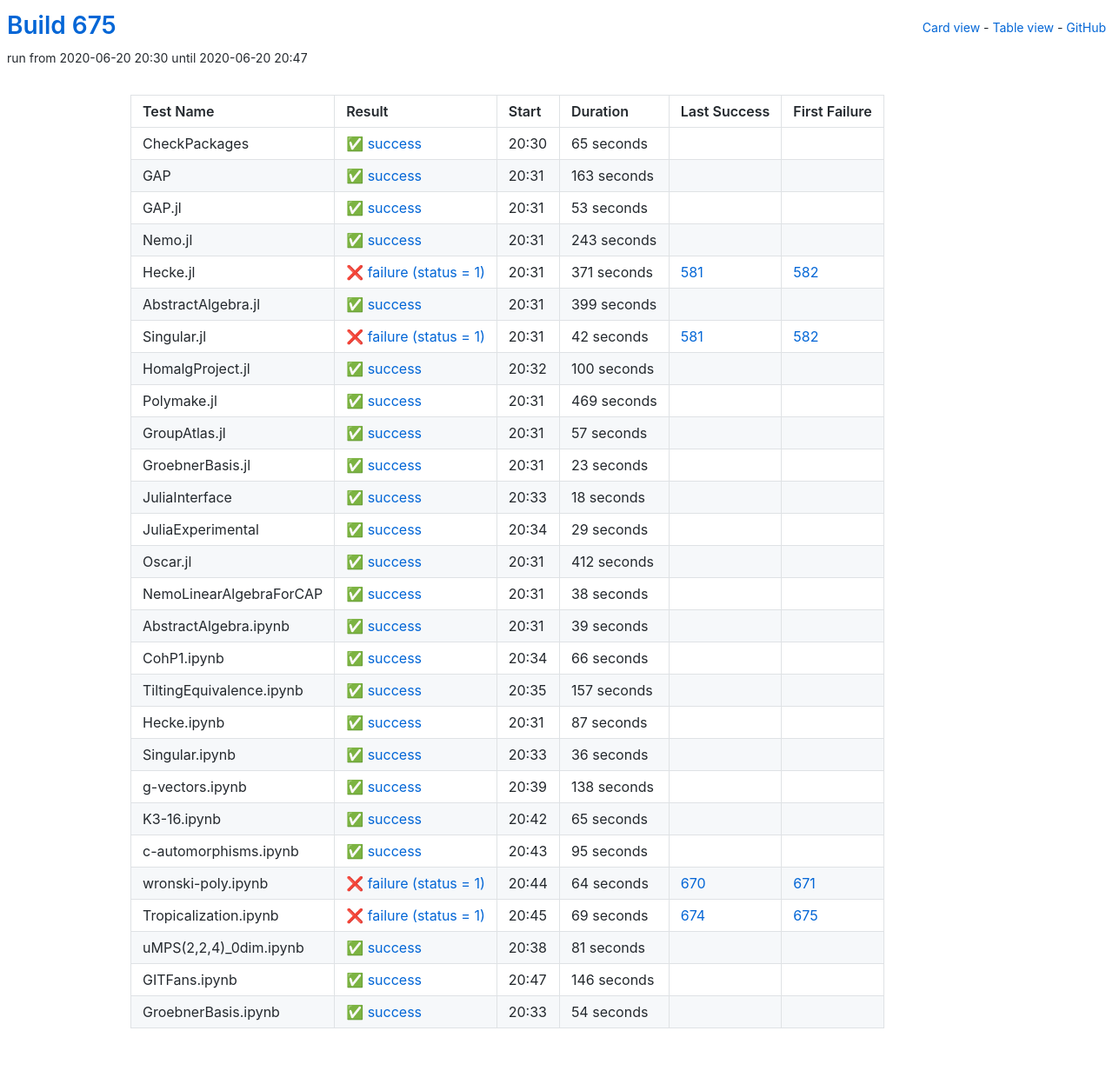
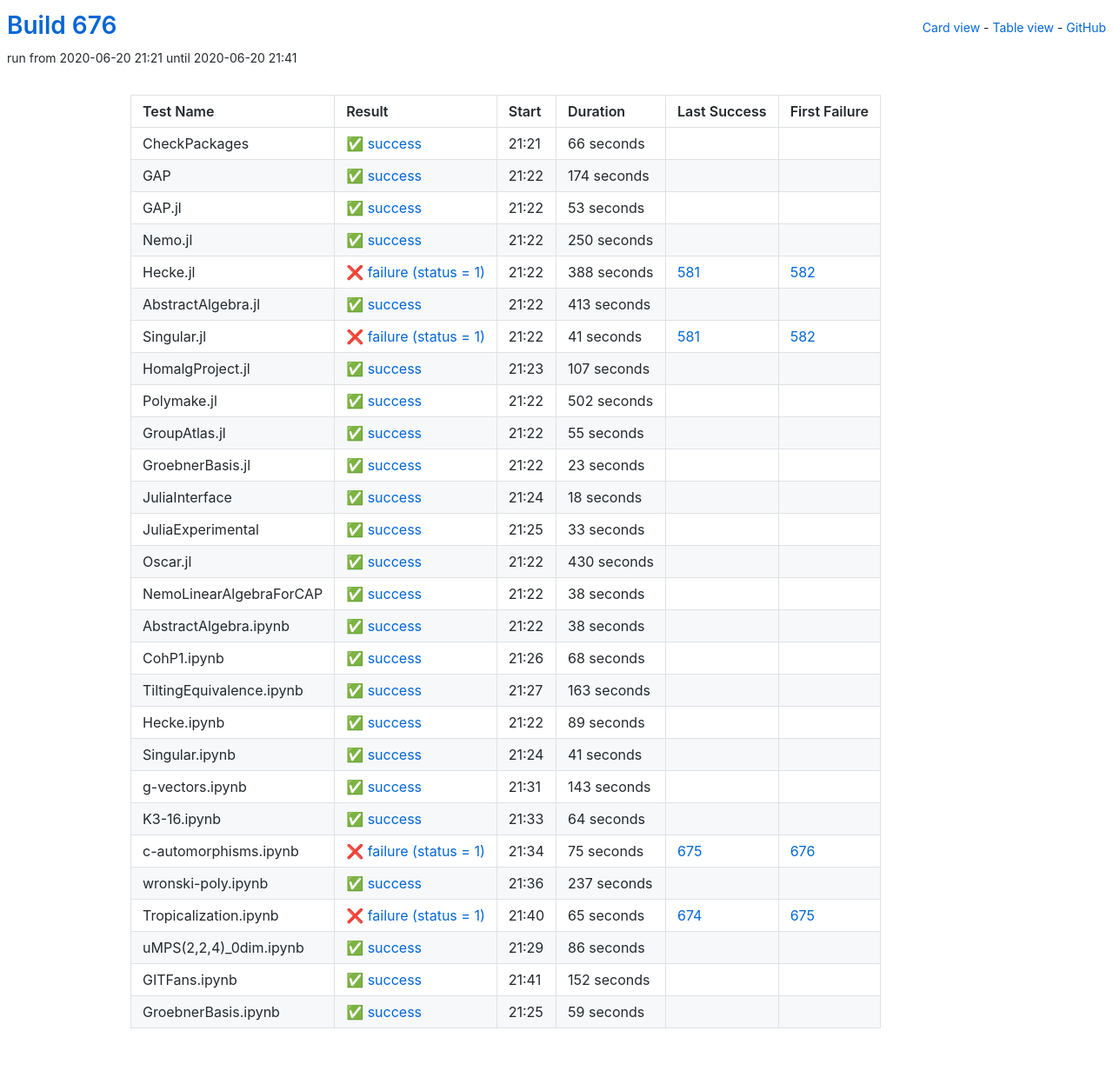
Before and after one commit to oscar-system/oscar-ci-status-1.4, a Jekyll site: the page built from table.html, in a window 1280 px wide. Shown: the whole page at 87% size. Built offline with Jekyll 4.4.1, drawn with Linux system fonts in a browser that asks for light colours.

Commit message:
Build #676

```diff
--- a/_data/ci.yml
+++ b/_data/ci.yml
@@ -1,6 +1,6 @@
 ---
-build: 675
-build_url: https://oscarci.mathematik.uni-kl.de/job/oscar-julia-1.4/675/
+build: 676
+build_url: https://oscarci.mathematik.uni-kl.de/job/oscar-julia-1.4/676/
 job: oscar-julia-1.4
 organization: oscar-system
 repo: oscar-ci-status-1.4
@@ -8,32 +8,32 @@ repourl: https://github.com/oscar-system/oscar-ci-status-1.4
 tests:
 - name: CheckPackages
   id: checkpackages
-  log: https://oscarci.mathematik.uni-kl.de/job/oscar-julia-1.4/675/artifact/logs/build-675/CheckPackages.log
-  start: 2020-06-20 20:30
+  log: https://oscarci.mathematik.uni-kl.de/job/oscar-julia-1.4/676/artifact/logs/build-676/CheckPackages.log
+  start: 2020-06-20 21:21
   success: true
   exitcode: 0
   status: success
-  duration: 65
+  duration: 66
   last_success: false
   last_success_url:
   first_failure: false
   first_failure_url:
 - name: GAP
   id: gap
-  log: https://oscarci.mathematik.uni-kl.de/job/oscar-julia-1.4/675/artifact/logs/build-675/GAP.log
-  start: 2020-06-20 20:31
+  log: https://oscarci.mathematik.uni-kl.de/job/oscar-julia-1.4/676/artifact/logs/build-676/GAP.log
+  start: 2020-06-20 21:22
   success: true
   exitcode: 0
   status: success
-  duration: 163
+  duration: 174
   last_success: false
   last_success_url:
   first_failure: false
   first_failure_url:
 - name: GAP.jl
   id: gap-jl
-  log: https://oscarci.mathematik.uni-kl.de/job/oscar-julia-1.4/675/artifact/logs/build-675/GAP.jl.log
-  start: 2020-06-20 20:31
+  log: https://oscarci.mathematik.uni-kl.de/job/oscar-julia-1.4/676/artifact/logs/build-676/GAP.jl.log
+  start: 2020-06-20 21:22
   success: true
   exitcode: 0
   status: success
@@ -44,92 +44,92 @@ tests:
   first_failure_url:
 - name: Nemo.jl
   id: nemo-jl
-  log: https://oscarci.mathematik.uni-kl.de/job/oscar-julia-1.4/675/artifact/logs/build-675/Nemo.jl.log
-  start: 2020-06-20 20:31
+  log: https://oscarci.mathematik.uni-kl.de/job/oscar-julia-1.4/676/artifact/logs/build-676/Nemo.jl.log
+  start: 2020-06-20 21:22
   success: true
   exitcode: 0
   status: success
-  duration: 243
+  duration: 250
   last_success: false
   last_success_url:
   first_failure: false
   first_failure_url:
 - name: Hecke.jl
   id: hecke-jl
-  log: https://oscarci.mathematik.uni-kl.de/job/oscar-julia-1.4/675/artifact/logs/build-675/Hecke.jl.log
-  start: 2020-06-20 20:31
+  log: https://oscarci.mathematik.uni-kl.de/job/oscar-julia-1.4/676/artifact/logs/build-676/Hecke.jl.log
+  start: 2020-06-20 21:22
   success: false
   exitcode: 1
   status: failure
-  duration: 371
+  duration: 388
   last_success: 581
   last_success_url: https://oscarci.mathematik.uni-kl.de/job/oscar-julia-1.4/581/
   first_failure: 582
   first_failure_url: https://oscarci.mathematik.uni-kl.de/job/oscar-julia-1.4/582/
 - name: AbstractAlgebra.jl
   id: abstractalgebra-jl
-  log: https://oscarci.mathematik.uni-kl.de/job/oscar-julia-1.4/675/artifact/logs/build-675/AbstractAlgebra.jl.log
-  start: 2020-06-20 20:31
+  log: https://oscarci.mathematik.uni-kl.de/job/oscar-julia-1.4/676/artifact/logs/build-676/AbstractAlgebra.jl.log
+  start: 2020-06-20 21:22
   success: true
   exitcode: 0
   status: success
-  duration: 399
+  duration: 413
   last_success: false
   last_success_url:
   first_failure: false
   first_failure_url:
 - name: Singular.jl
   id: singular-jl
-  log: https://oscarci.mathematik.uni-kl.de/job/oscar-julia-1.4/675/artifact/logs/build-675/Singular.jl.log
-  start: 2020-06-20 20:31
+  log: https://oscarci.mathematik.uni-kl.de/job/oscar-julia-1.4/676/artifact/logs/build-676/Singular.jl.log
+  start: 2020-06-20 21:22
   success: false
   exitcode: 1
   status: failure
-  duration: 42
+  duration: 41
   last_success: 581
   last_success_url: https://oscarci.mathematik.uni-kl.de/job/oscar-julia-1.4/581/
   first_failure: 582
   first_failure_url: https://oscarci.mathematik.uni-kl.de/job/oscar-julia-1.4/582/
 - name: HomalgProject.jl
   id: homalgproject-jl
-  log: https://oscarci.mathematik.uni-kl.de/job/oscar-julia-1.4/675/artifact/logs/build-675/HomalgProject.jl.log
-  start: 2020-06-20 20:32
+  log: https://oscarci.mathematik.uni-kl.de/job/oscar-julia-1.4/676/artifact/logs/build-676/HomalgProject.jl.log
+  start: 2020-06-20 21:23
   success: true
   exitcode: 0
   status: success
-  duration: 100
+  duration: 107
   last_success: false
   last_success_url:
   first_failure: false
   first_failure_url:
 - name: Polymake.jl
   id: polymake-jl
-  log: https://oscarci.mathematik.uni-kl.de/job/oscar-julia-1.4/675/artifact/logs/build-675/Polymake.jl.log
-  start: 2020-06-20 20:31
+  log: https://oscarci.mathematik.uni-kl.de/job/oscar-julia-1.4/676/artifact/logs/build-676/Polymake.jl.log
+  start: 2020-06-20 21:22
   success: true
   exitcode: 0
   status: success
-  duration: 469
+  duration: 502
   last_success: false
   last_success_url:
   first_failure: false
   first_failure_url:
 - name: GroupAtlas.jl
   id: groupatlas-jl
-  log: https://oscarci.mathematik.uni-kl.de/job/oscar-julia-1.4/675/artifact/logs/build-675/GroupAtlas.jl.log
-  start: 2020-06-20 20:31
+  log: https://oscarci.mathematik.uni-kl.de/job/oscar-julia-1.4/676/artifact/logs/build-676/GroupAtlas.jl.log
+  start: 2020-06-20 21:22
   success: true
   exitcode: 0
   status: success
-  duration: 57
+  duration: 55
   last_success: false
   last_success_url:
   first_failure: false
   first_failure_url:
 - name: GroebnerBasis.jl
   id: groebnerbasis-jl
-  log: https://oscarci.mathematik.uni-kl.de/job/oscar-julia-1.4/675/artifact/logs/build-675/GroebnerBasis.jl.log
-  start: 2020-06-20 20:31
+  log: https://oscarci.mathematik.uni-kl.de/job/oscar-julia-1.4/676/artifact/logs/build-676/GroebnerBasis.jl.log
+  start: 2020-06-20 21:22
   success: true
   exitcode: 0
   status: success
@@ -140,8 +140,8 @@ tests:
   first_failure_url:
 - name: JuliaInterface
   id: juliainterface
-  log: https://oscarci.mathematik.uni-kl.de/job/oscar-julia-1.4/675/artifact/logs/build-675/JuliaInterface.log
-  start: 2020-06-20 20:33
+  log: https://oscarci.mathematik.uni-kl.de/job/oscar-julia-1.4/676/artifact/logs/build-676/JuliaInterface.log
+  start: 2020-06-20 21:24
   success: true
   exitcode: 0
   status: success
@@ -152,32 +152,32 @@ tests:
   first_failure_url:
 - name: JuliaExperimental
   id: juliaexperimental
-  log: https://oscarci.mathematik.uni-kl.de/job/oscar-julia-1.4/675/artifact/logs/build-675/JuliaExperimental.log
-  start: 2020-06-20 20:34
+  log: https://oscarci.mathematik.uni-kl.de/job/oscar-julia-1.4/676/artifact/logs/build-676/JuliaExperimental.log
+  start: 2020-06-20 21:25
   success: true
   exitcode: 0
   status: success
-  duration: 29
+  duration: 33
   last_success: false
   last_success_url:
   first_failure: false
   first_failure_url:
 - name: Oscar.jl
   id: oscar-jl
-  log: https://oscarci.mathematik.uni-kl.de/job/oscar-julia-1.4/675/artifact/logs/build-675/Oscar.jl.log
-  start: 2020-06-20 20:31
+  log: https://oscarci.mathematik.uni-kl.de/job/oscar-julia-1.4/676/artifact/logs/build-676/Oscar.jl.log
+  start: 2020-06-20 21:22
   success: true
   exitcode: 0
   status: success
-  duration: 412
+  duration: 430
   last_success: false
   last_success_url:
   first_failure: false
   first_failure_url:
 - name: NemoLinearAlgebraForCAP
   id: nemolinearalgebraforcap
-  log: https://oscarci.mathematik.uni-kl.de/job/oscar-julia-1.4/675/artifact/logs/build-675/NemoLinearAlgebraForCAP.log
-  start: 2020-06-20 20:31
+  log: https://oscarci.mathematik.uni-kl.de/job/oscar-julia-1.4/676/artifact/logs/build-676/NemoLinearAlgebraForCAP.log
+  start: 2020-06-20 21:22
   success: true
   exitcode: 0
   status: success
@@ -188,156 +188,156 @@ tests:
   first_failure_url:
 - name: AbstractAlgebra.ipynb
   id: abstractalgebra-ipynb
-  log: https://oscarci.mathematik.uni-kl.de/job/oscar-julia-1.4/675/artifact/logs/build-675/AbstractAlgebra.ipynb.log
-  start: 2020-06-20 20:31
+  log: https://oscarci.mathematik.uni-kl.de/job/oscar-julia-1.4/676/artifact/logs/build-676/AbstractAlgebra.ipynb.log
+  start: 2020-06-20 21:22
   success: true
   exitcode: 0
   status: success
-  duration: 39
+  duration: 38
   last_success: false
   last_success_url:
   first_failure: false
   first_failure_url:
 - name: CohP1.ipynb
   id: cohp1-ipynb
-  log: https://oscarci.mathematik.uni-kl.de/job/oscar-julia-1.4/675/artifact/logs/build-675/CohP1.ipynb.log
-  start: 2020-06-20 20:34
+  log: https://oscarci.mathematik.uni-kl.de/job/oscar-julia-1.4/676/artifact/logs/build-676/CohP1.ipynb.log
+  start: 2020-06-20 21:26
   success: true
   exitcode: 0
   status: success
-  duration: 66
+  duration: 68
   last_success: false
   last_success_url:
   first_failure: false
   first_failure_url:
 - name: TiltingEquivalence.ipynb
   id: tiltingequivalence-ipynb
-  log: https://oscarci.mathematik.uni-kl.de/job/oscar-julia-1.4/675/artifact/logs/build-675/TiltingEquivalence.ipynb.log
-  start: 2020-06-20 20:35
+  log: https://oscarci.mathematik.uni-kl.de/job/oscar-julia-1.4/676/artifact/logs/build-676/TiltingEquivalence.ipynb.log
+  start: 2020-06-20 21:27
   success: true
   exitcode: 0
   status: success
-  duration: 157
+  duration: 163
   last_success: false
   last_success_url:
   first_failure: false
   first_failure_url:
 - name: Hecke.ipynb
   id: hecke-ipynb
-  log: https://oscarci.mathematik.uni-kl.de/job/oscar-julia-1.4/675/artifact/logs/build-675/Hecke.ipynb.log
-  start: 2020-06-20 20:31
+  log: https://oscarci.mathematik.uni-kl.de/job/oscar-julia-1.4/676/artifact/logs/build-676/Hecke.ipynb.log
+  start: 2020-06-20 21:22
   success: true
   exitcode: 0
   status: success
-  duration: 87
+  duration: 89
   last_success: false
   last_success_url:
   first_failure: false
   first_failure_url:
 - name: Singular.ipynb
   id: singular-ipynb
-  log: https://oscarci.mathematik.uni-kl.de/job/oscar-julia-1.4/675/artifact/logs/build-675/Singular.ipynb.log
-  start: 2020-06-20 20:33
+  log: https://oscarci.mathematik.uni-kl.de/job/oscar-julia-1.4/676/artifact/logs/build-676/Singular.ipynb.log
+  start: 2020-06-20 21:24
   success: true
   exitcode: 0
   status: success
-  duration: 36
+  duration: 41
   last_success: false
   last_success_url:
   first_failure: false
   first_failure_url:
 - name: g-vectors.ipynb
   id: g-vectors-ipynb
-  log: https://oscarci.mathematik.uni-kl.de/job/oscar-julia-1.4/675/artifact/logs/build-675/g-vectors.ipynb.log
-  start: 2020-06-20 20:39
+  log: https://oscarci.mathematik.uni-kl.de/job/oscar-julia-1.4/676/artifact/logs/build-676/g-vectors.ipynb.log
+  start: 2020-06-20 21:31
   success: true
   exitcode: 0
   status: success
-  duration: 138
+  duration: 143
   last_success: false
   last_success_url:
   first_failure: false
   first_failure_url:
 - name: K3-16.ipynb
   id: k3-16-ipynb
-  log: https://oscarci.mathematik.uni-kl.de/job/oscar-julia-1.4/675/artifact/logs/build-675/K3-16.ipynb.log
-  start: 2020-06-20 20:42
+  log: https://oscarci.mathematik.uni-kl.de/job/oscar-julia-1.4/676/artifact/logs/build-676/K3-16.ipynb.log
+  start: 2020-06-20 21:33
   success: true
   exitcode: 0
   status: success
-  duration: 65
+  duration: 64
   last_success: false
   last_success_url:
   first_failure: false
   first_failure_url:
 - name: c-automorphisms.ipynb
   id: c-automorphisms-ipynb
-  log: https://oscarci.mathematik.uni-kl.de/job/oscar-julia-1.4/675/artifact/logs/build-675/c-automorphisms.ipynb.log
-  start: 2020-06-20 20:43
+  log: https://oscarci.mathematik.uni-kl.de/job/oscar-julia-1.4/676/artifact/logs/build-676/c-automorphisms.ipynb.log
+  start: 2020-06-20 21:34
+  success: false
+  exitcode: 1
+  status: failure
+  duration: 75
+  last_success: 675
+  last_success_url: https://oscarci.mathematik.uni-kl.de/job/oscar-julia-1.4/675/
+  first_failure: 676
+  first_failure_url: https://oscarci.mathematik.uni-kl.de/job/oscar-julia-1.4/676/
+- name: wronski-poly.ipynb
+  id: wronski-poly-ipynb
+  log: https://oscarci.mathematik.uni-kl.de/job/oscar-julia-1.4/676/artifact/logs/build-676/wronski-poly.ipynb.log
+  start: 2020-06-20 21:36
   success: true
   exitcode: 0
   status: success
-  duration: 95
+  duration: 237
   last_success: false
   last_success_url:
   first_failure: false
   first_failure_url:
-- name: wronski-poly.ipynb
-  id: wronski-poly-ipynb
-  log: https://oscarci.mathematik.uni-kl.de/job/oscar-julia-1.4/675/artifact/logs/build-675/wronski-poly.ipynb.log
-  start: 2020-06-20 20:44
+- name: Tropicalization.ipynb
+  id: tropicalization-ipynb
+  log: https://oscarci.mathematik.uni-kl.de/job/oscar-julia-1.4/676/artifact/logs/build-676/Tropicalization.ipynb.log
+  start: 2020-06-20 21:40
   success: false
   exitcode: 1
   status: failure
-  duration: 64
-  last_success: 670
-  last_success_url: https://oscarci.mathematik.uni-kl.de/job/oscar-julia-1.4/670/
-  first_failure: 671
-  first_failure_url: https://oscarci.mathematik.uni-kl.de/job/oscar-julia-1.4/671/
-- name: Tropicalization.ipynb
-  id: tropicalization-ipynb
-  log: https://oscarci.mathematik.uni-kl.de/job/oscar-julia-1.4/675/artifact/logs/build-675/Tropicalization.ipynb.log
-  start: 2020-06-20 20:45
-  success: false
-  exitcode: 1
-  status: failure
-  duration: 69
+  duration: 65
   last_success: 674
   last_success_url: https://oscarci.mathematik.uni-kl.de/job/oscar-julia-1.4/674/
   first_failure: 675
   first_failure_url: https://oscarci.mathematik.uni-kl.de/job/oscar-julia-1.4/675/
 - name: uMPS(2,2,4)_0dim.ipynb
   id: umps-2-2-4-0dim-ipynb
-  log: https://oscarci.mathematik.uni-kl.de/job/oscar-julia-1.4/675/artifact/logs/build-675/uMPS-2-2-4-_0dim.ipynb.log
-  start: 2020-06-20 20:38
+  log: https://oscarci.mathematik.uni-kl.de/job/oscar-julia-1.4/676/artifact/logs/build-676/uMPS-2-2-4-_0dim.ipynb.log
+  start: 2020-06-20 21:29
   success: true
   exitcode: 0
   status: success
-  duration: 81
+  duration: 86
   last_success: false
   last_success_url:
   first_failure: false
   first_failure_url:
 - name: GITFans.ipynb
   id: gitfans-ipynb
-  log: https://oscarci.mathematik.uni-kl.de/job/oscar-julia-1.4/675/artifact/logs/build-675/GITFans.ipynb.log
-  start: 2020-06-20 20:47
+  log: https://oscarci.mathematik.uni-kl.de/job/oscar-julia-1.4/676/artifact/logs/build-676/GITFans.ipynb.log
+  start: 2020-06-20 21:41
   success: true
   exitcode: 0
   status: success
-  duration: 146
+  duration: 152
   last_success: false
   last_success_url:
   first_failure: false
   first_failure_url:
 - name: GroebnerBasis.ipynb
   id: groebnerbasis-ipynb
-  log: https://oscarci.mathematik.uni-kl.de/job/oscar-julia-1.4/675/artifact/logs/build-675/GroebnerBasis.ipynb.log
-  start: 2020-06-20 20:33
+  log: https://oscarci.mathematik.uni-kl.de/job/oscar-julia-1.4/676/artifact/logs/build-676/GroebnerBasis.ipynb.log
+  start: 2020-06-20 21:25
   success: true
   exitcode: 0
   status: success
-  duration: 54
+  duration: 59
   last_success: false
   last_success_url:
   first_failure: false
```
Also changed, not shown: README.md.
